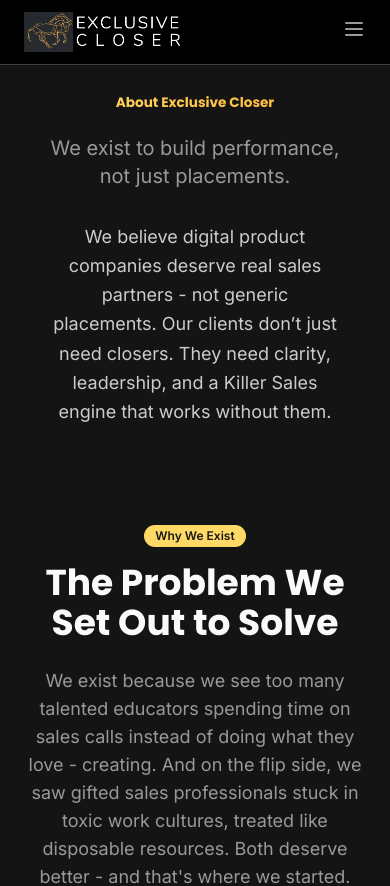
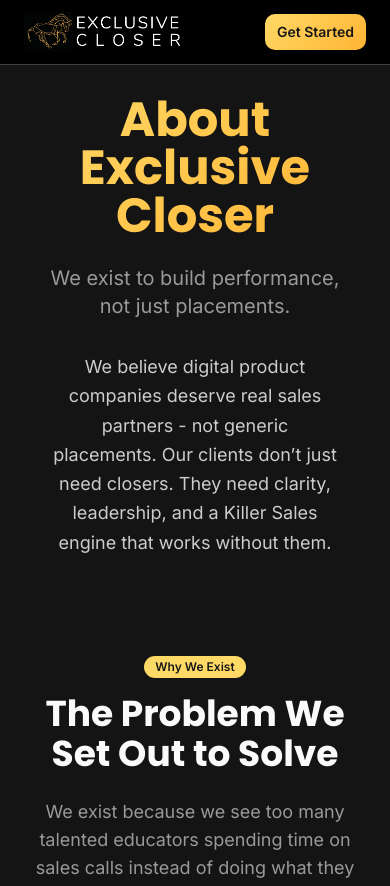
Before and after one commit to QuantumClimb/ExclusiveCloser, a React (Vite) app: page /about in a window 390 px wide. Shown: the top 886 px of the page. Built offline with nearby package versions, Linux system fonts and the light colour scheme.

Commit message:
feat: mobile optimizations and UI fixes: centered hero, enlarged title, hid hamburger menu, added mobile CTA, and fixed chart overflows

```diff
--- a/src/components/ui/founders-section.tsx
+++ b/src/components/ui/founders-section.tsx
@@ -66,13 +66,13 @@
 
               {/* Social Icons */}
               <div className="flex justify-center gap-4">
-                <a href={founder.social.linkedin} className="p-2 bg-card border border-border rounded-lg hover:border-primary/50 transition-colors">
+                <a href={founder.social.linkedin} target="_blank" rel="noopener noreferrer" className="p-2 bg-card border border-border rounded-lg hover:border-primary/50 transition-colors">
                   <Linkedin className="h-5 w-5 text-muted-foreground hover:text-primary" />
                 </a>
-                <a href={founder.social.youtube} className="p-2 bg-card border border-border rounded-lg hover:border-primary/50 transition-colors">
+                <a href={founder.social.youtube} target="_blank" rel="noopener noreferrer" className="p-2 bg-card border border-border rounded-lg hover:border-primary/50 transition-colors">
                   <Youtube className="h-5 w-5 text-muted-foreground hover:text-primary" />
                 </a>
-                <a href={founder.social.instagram} className="p-2 bg-card border border-border rounded-lg hover:border-primary/50 transition-colors">
+                <a href={founder.social.instagram} target="_blank" rel="noopener noreferrer" className="p-2 bg-card border border-border rounded-lg hover:border-primary/50 transition-colors">
                   <Instagram className="h-5 w-5 text-muted-foreground hover:text-primary" />
                 </a>
               </div>
--- a/src/components/ui/hero-section.tsx
+++ b/src/components/ui/hero-section.tsx
@@ -31,7 +31,7 @@
   ];
 
   return (
-    <section className="relative min-h-screen flex items-center bg-background pt-16">
+    <section className="relative min-h-screen flex items-center bg-background pt-24 lg:pt-32 overflow-hidden">
       {/* Background Elements */}
       <div className="absolute inset-0 bg-gradient-to-br from-background via-muted/20 to-background" />
       <div className="absolute top-20 right-20 w-96 h-96 bg-gradient-gold opacity-10 rounded-full blur-3xl" />
@@ -40,7 +40,7 @@
       <div className="container mx-auto px-6 relative z-10">
         <div className="grid lg:grid-cols-2 gap-12 items-center">
           {/* Left Column - Content */}
-          <div className="space-y-8">
+          <div className="space-y-8 text-center lg:text-left">
             <div className="space-y-6">
               <h1 className="text-5xl lg:text-6xl font-heading font-bold leading-tight">
                 <span className="text-foreground">India's #1</span>
@@ -54,14 +54,14 @@
                 </span>
               </h1>
 
-              <p className="text-xl text-muted-foreground font-body max-w-2xl leading-relaxed">
+              <p className="text-xl text-muted-foreground font-body max-w-2xl mx-auto lg:mx-0 leading-relaxed">
                 We help you scale revenue by installing high-performance remote sales teams - trained high-ticket closers, appointment setters, and sales leaders who take full ownership of your sales pipeline.
               </p>
             </div>
 
             {/* CTA */}
-            <div className="space-y-2">
-              <Button asChild size="lg" className="bg-gradient-gold hover:shadow-gold-lg transition-all duration-300 text-lg px-8 py-4 h-auto">
+            <div className="flex justify-center lg:justify-start">
+              <Button asChild size="lg" className="bg-gradient-gold hover:shadow-gold-lg transition-all duration-300 text-lg px-8 py-4 h-auto w-full sm:w-auto">
                 <a href="https://share.synamate.com/widget/bookings/exclusivecloser-discovery-call" target="_blank" rel="noopener noreferrer">
                   Book Your Free Discovery Call
                 </a>
--- a/src/components/ui/navbar.tsx
+++ b/src/components/ui/navbar.tsx
@@ -53,17 +53,17 @@
             </Button>
           </div>
 
-          {/* Mobile menu button */}
-          <div className="md:hidden">
-            <button
-              type="button"
-              onClick={() => setIsOpen(!isOpen)}
-              className="text-muted-foreground hover:text-primary transition-colors"
-              aria-label="Toggle navigation menu"
-              aria-expanded={isOpen}
-            >
-              {isOpen ? <X className="h-6 w-6" /> : <Menu className="h-6 w-6" />}
-            </button>
+          {/* Mobile CTA Button - Replaces Hamburger Menu */}
+          <div className="flex md:hidden">
+            <Button asChild size="sm" className="bg-gradient-gold font-semibold">
+              <a
+                href="https://share.synamate.com/widget/bookings/exclusivecloser-discovery-call"
+                target="_blank"
+                rel="noopener noreferrer"
+              >
+                Get Started
+              </a>
+            </Button>
           </div>
         </div>
       </div>
--- a/src/components/ui/social-proof-section.tsx
+++ b/src/components/ui/social-proof-section.tsx
@@ -145,21 +145,26 @@
             <div key={video.name} className="group cursor-pointer">
               <div className="relative overflow-hidden rounded-xl bg-card border border-border hover:border-primary/50 transition-all duration-300">
                 {getVideoEmbed(index, video)}
-                  <div className="p-6">
+                  <div className="p-6 overflow-hidden">
                     <h3 className="font-heading font-bold text-lg mb-1">{video.name}</h3>
                     <p className="text-muted-foreground mb-4">{video.title}</p>
                     <div>
                       <h4 className="font-heading font-semibold">Revenue Growth Timeline</h4>
                       <p className="text-sm text-muted-foreground mb-3">{video.metrics}</p>
-                      <div className="overflow-hidden">
+                      <div className="overflow-hidden w-full">
                         <ChartContainer
                           className="h-32 md:h-40 w-full"
                           config={{ revenue: { label: "Revenue", color: "#F9A825" } }}
                         >
-                        <BarChart data={video.growth}>
+                        <BarChart data={video.growth} margin={{ left: -20, right: 10 }}>
                           <CartesianGrid vertical={false} strokeDasharray="3 3" />
                           <XAxis dataKey="month" tickLine={false} axisLine={false} />
-                          <YAxis tickLine={false} axisLine={false} />
+                          <YAxis
+                            tickLine={false}
+                            axisLine={false}
+                            width={30}
+                            hide={typeof window !== 'undefined' && window.innerWidth < 480}
+                          />
                           <ChartTooltip content={<ChartTooltipContent />} />
                           <Bar dataKey="revenue" fill="var(--color-revenue)" radius={[4,4,0,0]} isAnimationActive />
                         </BarChart>
--- a/src/index.css
+++ b/src/index.css
@@ -109,10 +109,7 @@
   }
 
   @media (max-width: 640px) {
-    h1 {
-      font-size: 0.85em !important;
-      line-height: 1.2;
-    }
+    /* Headings are now handled via responsive Tailwind classes */
   }
 }
 
--- a/src/pages/Index.tsx
+++ b/src/pages/Index.tsx
@@ -13,7 +13,7 @@
 
 const Index = () => {
   return (
-    <div className="min-h-screen bg-background font-body">
+    <div className="min-h-screen bg-background font-body overflow-x-hidden">
       <Navbar />
       <HeroSection />
       <FeatureSection />
```
Also changed, not shown: public/logo.png.
